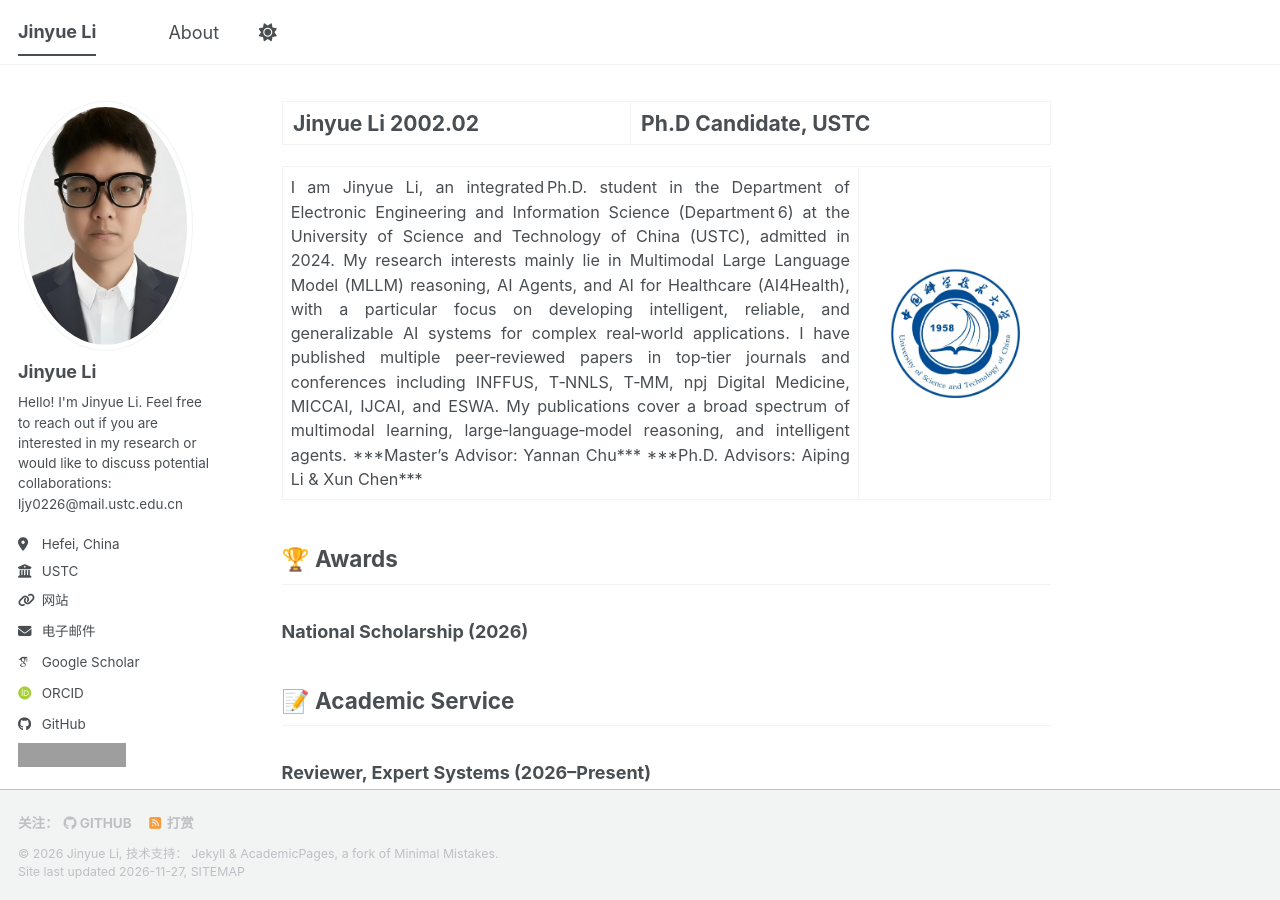
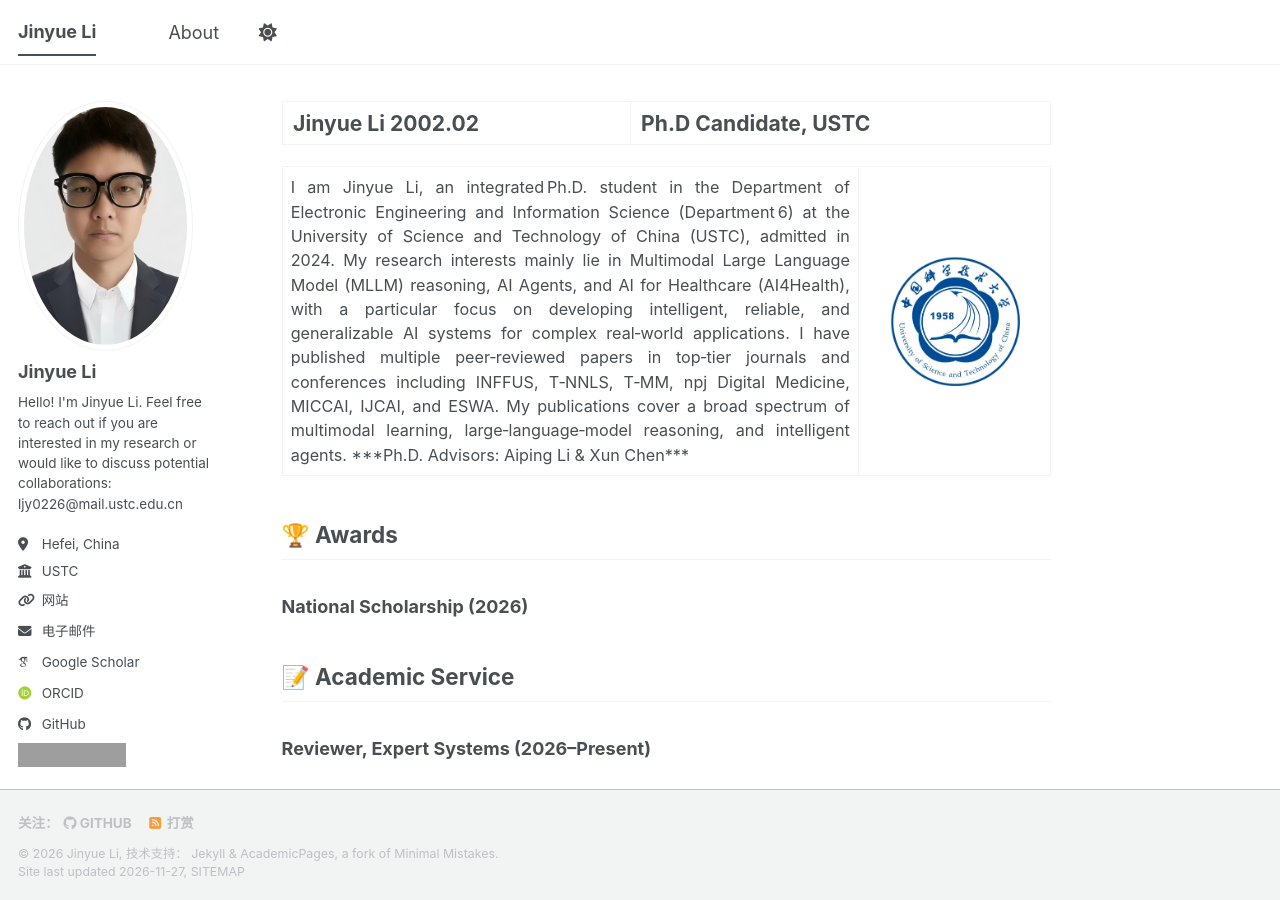
Before and after one commit to jylEcho/jylEcho.github.io, a Jekyll site: the page built from _pages/about.md, in a window 1280 px wide and 900 px high. Built offline with Jekyll 4.4.1, drawn with Linux system fonts in a browser that asks for light colours; some web fonts are replaced; a script bundle is joined from its source files by our own code; library files that are not in the unit come from our copies; grey boxes are pictures that could not be loaded.

Commit message:
Update about.md

```diff
--- a/_pages/about.md
+++ b/_pages/about.md
@@ -12,8 +12,6 @@ redirect_from:
     <td width="75%" valign="top" style="font-size:1.2em; text-align: justify;">
 
 I am Jinyue Li, an integrated Ph.D. student in the Department of Electronic Engineering and Information Science (Department 6) at the University of Science and Technology of China (USTC), admitted in 2024. My research interests mainly lie in Multimodal Large Language Model (MLLM) reasoning, AI Agents, and AI for Healthcare (AI4Health), with a particular focus on developing intelligent, reliable, and generalizable AI systems for complex real‑world applications. I have published multiple peer‑reviewed papers in top‑tier journals and conferences including INFFUS, T‑NNLS, T‑MM, npj Digital Medicine, MICCAI, IJCAI, and ESWA. My publications cover a broad spectrum of multimodal learning, large‑language‑model reasoning, and intelligent agents.
-
-***Master’s Advisor: Yannan Chu***
 
 ***Ph.D. Advisors: Aiping Li & Xun Chen***
 
```
